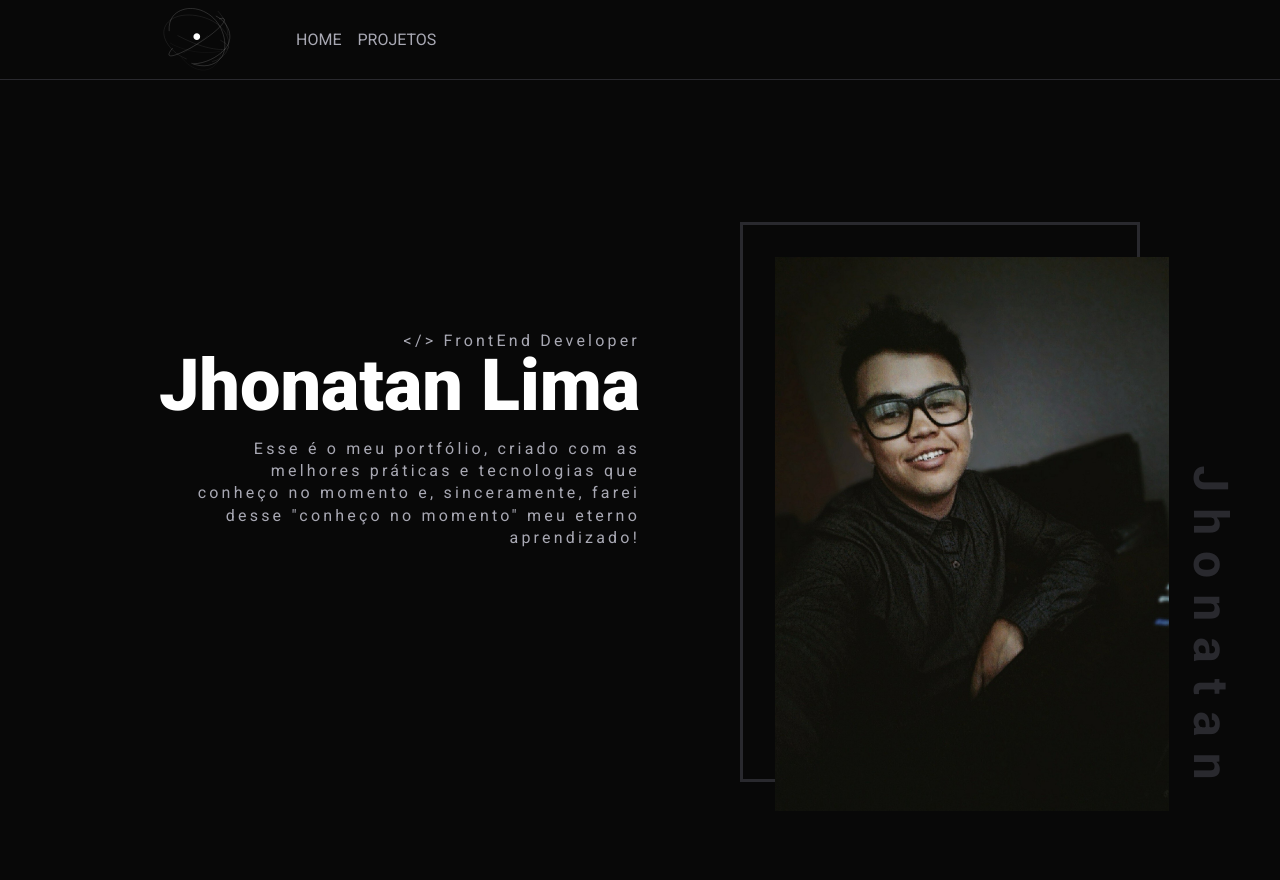
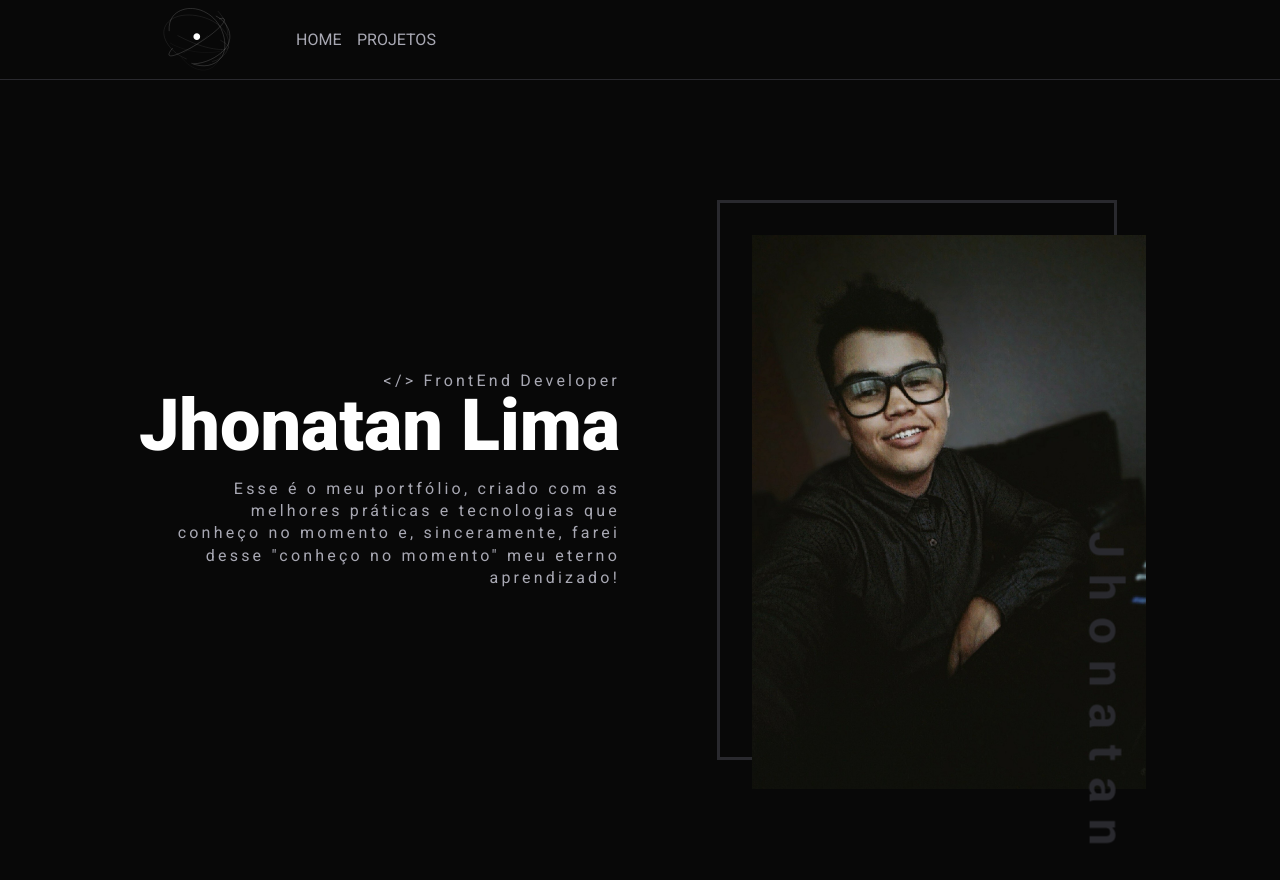
Before and after one commit to ojhones/justMe, a Next.js app: page / in a window 1280 px wide. Before the commit the page ends 811 px from the top, so only its background shows below. Built offline with nearby package versions, Linux system fonts and the light colour scheme.

Commit message:
Altered to grid index page

```diff
--- a/src/components/Header/index.tsx
+++ b/src/components/Header/index.tsx
@@ -1,9 +1,9 @@
-import Link from 'next/link'
-import Lottie from 'react-lottie'
+import Link from "next/link";
+import Lottie from "react-lottie";
 
-import animationData from '../../../public/animations/atom.json'
+import animationData from "../../../public/animations/atom.json";
 
-import * as S from './styles'
+import * as S from "./styles";
 
 export function Header() {
   const defaultOptions = {
@@ -11,27 +11,24 @@ export function Header() {
     autoplay: true,
     animationData: animationData,
     rendererSettings: {
-      preserveAspectRatio: 'xMidYMid slice'
-    }
+      preserveAspectRatio: "xMidYMid slice",
+    },
   };
 
   return (
     <S.Container>
       <div>
-        <aside>
-          <Lottie
-            height={80}
-            width={150}
-            options={defaultOptions}
-          />
+        <aside className="animate__animated  animate__fadeInTopLeft">
+          <Lottie height={80} width={150} options={defaultOptions} />
         </aside>
 
         <nav>
-          <Link href="/" >Home</Link>
-          <Link href="/projetos">Projetos</Link>
+          <a href="/" className="animate__animated  animate__bounceIn animate__delay-1s">
+            Home
+          </a>
+          <a href="/projectos" className="animate__animated  animate__bounceIn animate__delay-2s">Projetos</a>
         </nav>
-
       </div>
     </S.Container>
-  )
+  );
 }
--- a/src/pages/index.tsx
+++ b/src/pages/index.tsx
@@ -3,7 +3,8 @@ import * as S from '../styles/pages/index'
 
 export default function Home() {
   return (
-    <S.Container className="animate__animated animate__fadeInDown">
+    <S.Container >
+      <S.Wrapper>
         <aside>
           <span>{'</>'} FrontEnd Developer </span>
           <h1>Jhonatan Lima</h1>
@@ -16,11 +17,12 @@ export default function Home() {
 
         <aside>
           <div>
-          <img src="/images/jhonatanLima.jpg" alt="Apenas eu!" />
-        </div>
+            <img src="/images/jhonatanLima.jpg" alt="Jhonatan Lima!" />
 
             <h3>Jhonatan</h3>
+          </div>
         </aside>
+      </S.Wrapper>
     </S.Container>
   )
 }
--- a/src/styles/pages/index.ts
+++ b/src/styles/pages/index.ts
@@ -7,14 +7,20 @@ export const Container = styled.div`
   display: flex;
   align-items: center;
   justify-content: center;
+`;
 
-  @media (max-width: 902px) {
-    flex-direction: column;
-  }
+export const Wrapper = styled.div`
+  width: 100%;
+  max-width: 1100px;
+  min-height: 800px;
+
+  gap: 0.5rem;
+  display: grid;
+  grid-template-columns: repeat(2, 1fr);
 
   aside {
-    width: 50%;
-    max-width: 600px;
+    width: 100%;
+    padding: 0 1rem;
 
     display: flex;
     align-items: flex-end;
@@ -58,19 +64,8 @@ export const Container = styled.div`
     }
 
     + aside {
+      width: 100%;
       align-items: center;
-
-      h3 {
-        right: -45%;
-        position: relative;
-
-        margin-top: -30%;
-
-        font-size: 3rem;
-        letter-spacing: 1rem;
-        color: var(--gray-800);
-        transform: rotate(90deg);
-      }
 
       div {
         position: relative;
@@ -95,6 +90,17 @@ export const Container = styled.div`
 
           object-fit: cover;
         }
+
+        h3 {
+          right: -40%;
+          bottom: 2rem;
+          position: absolute;
+
+          font-size: 3rem;
+          letter-spacing: 1rem;
+          color: var(--gray-800);
+          transform: rotate(90deg);
+        }
       }
     }
   }
```
Lines whose indentation alone changed are shown as unchanged.
